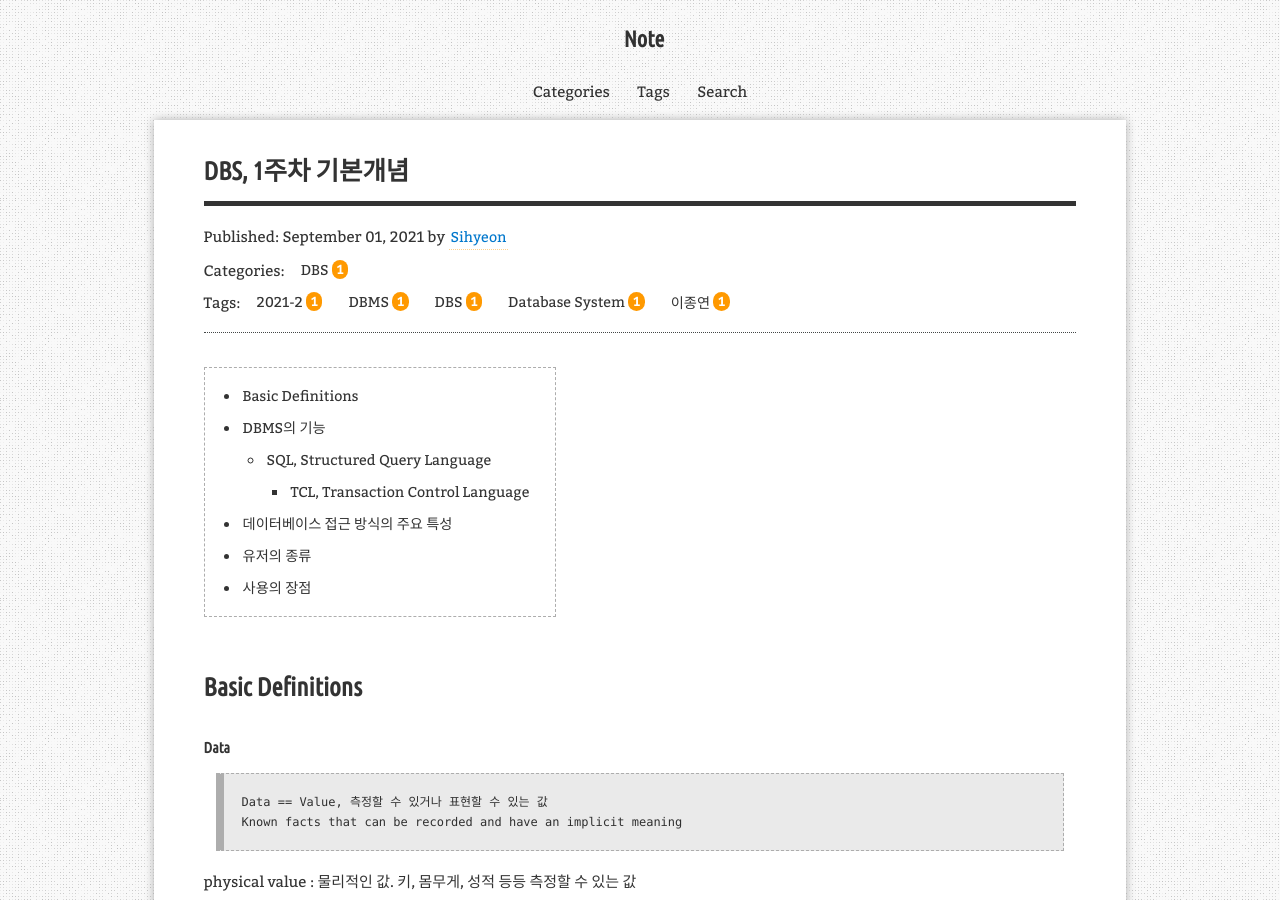
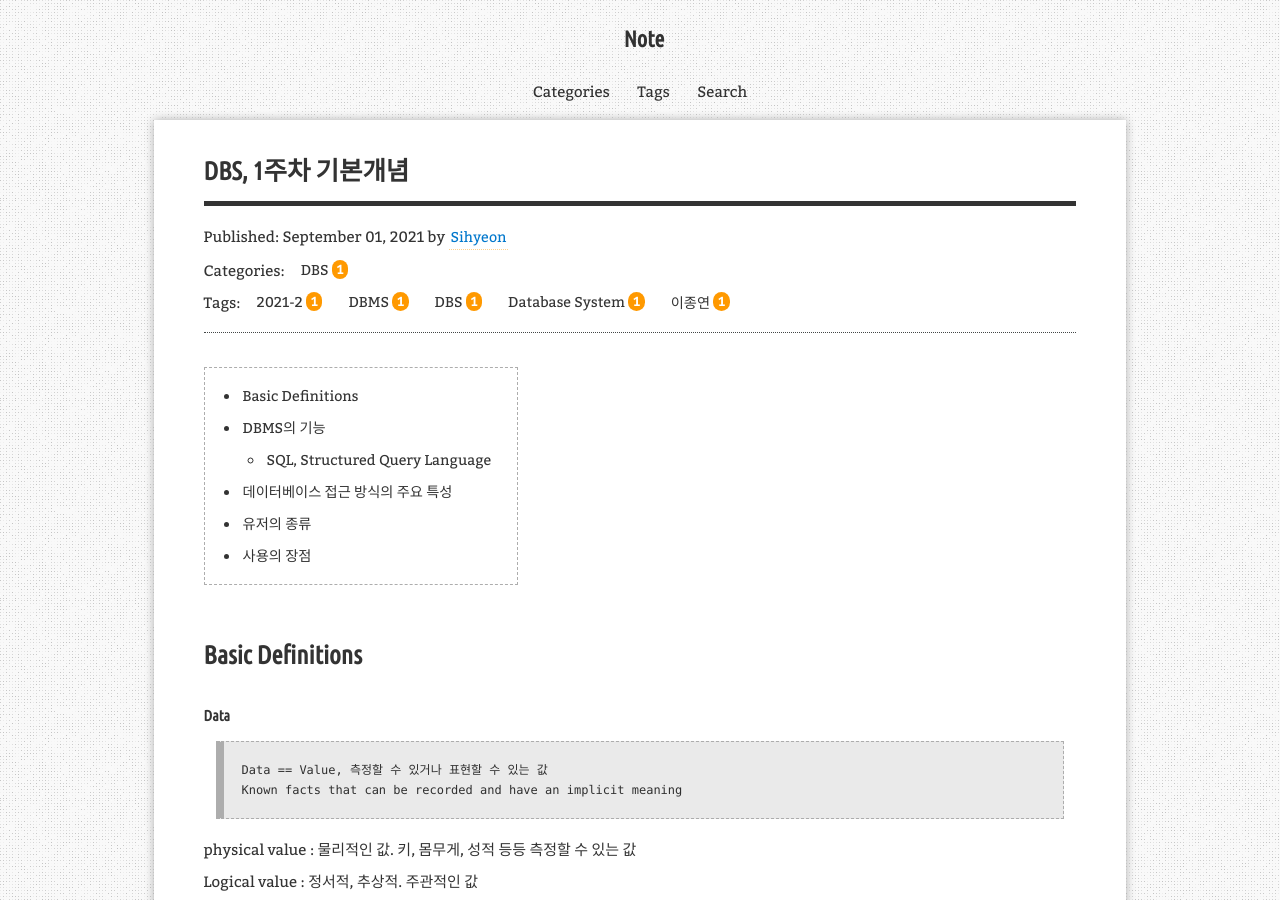
Before and after one commit to aristohyun/aristohyun.github.io, a Jekyll site: the page built from _posts/2021-09-01-DBS_1.md, in a window 1280 px wide and 900 px high. Built offline with Jekyll 4.4.1, drawn with Linux system fonts in a browser that asks for light colours; comment, search, counter and statistics services are not loaded.

Commit message:
Update 2021-09-01-DBS_1.md

```diff
--- a/_posts/2021-09-01-DBS_1.md
+++ b/_posts/2021-09-01-DBS_1.md
@@ -101,7 +101,7 @@ GRANT : 특정 사용자에게 특정 작업에 대한 수행 권한 부여 (CON
 REVOKE : 수행 권한을 박탈, 회수
 
 
-### TCL, Transaction Control Language
+#### TCL, Transaction Control Language
 
 > `트랜잭션 제어 언어`
 > 데이터의 보안, 무결성, 회복, 병행 수행 제어 등을 정의하는데 사용
```
Also changed, not shown: other parts of _posts/2021-09-01-DBS_1.md (+0 -2 lines).
